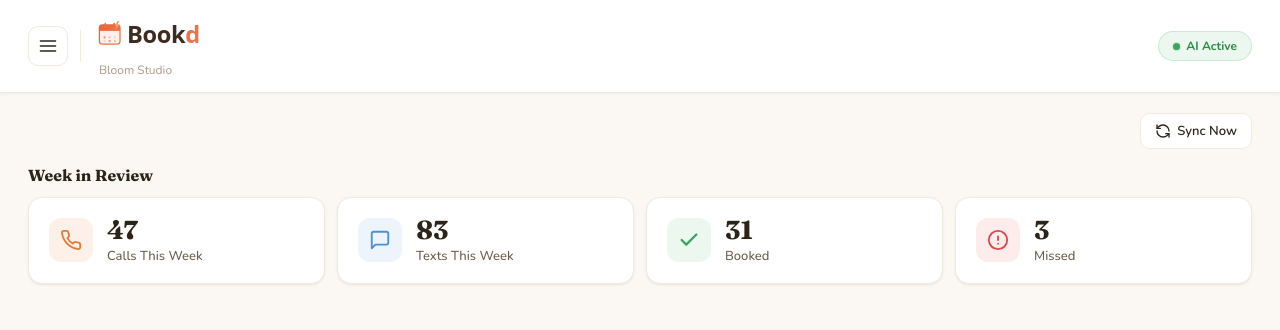
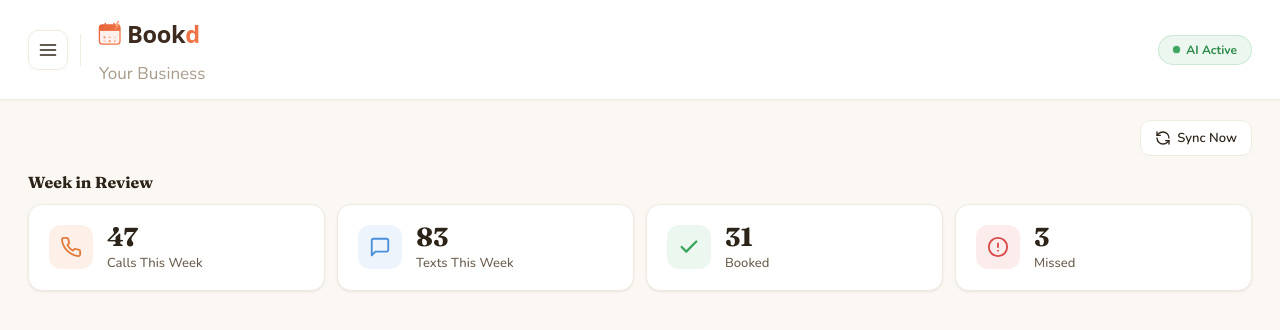
Before and after one commit to ArunimaV/bookd, a Next.js app: page /agent in a window 1280 px wide. Shown: the top 330 px of the page. Built offline with nearby package versions, Linux system fonts and the light colour scheme; no server answers.

Commit message:
made the subheader show your own business name

```diff
--- a/dashboard.tsx
+++ b/dashboard.tsx
@@ -282,6 +282,7 @@ export default function App({ defaultTab = "calendar" }: AppProps): ReactNode {
           activeTab={activeTab}
           onTabChange={handleTabChange}
           onLogout={handleLogout}
+          businessName={business?.name}
         />
 
         {/* Main Content */}
--- a/dashboard/components/Header.tsx
+++ b/dashboard/components/Header.tsx
@@ -8,9 +8,10 @@ interface HeaderProps {
   activeTab: TabId;
   onTabChange: (tabId: TabId) => void;
   onLogout?: () => void;
+  businessName?: string;
 }
 
-export function Header({ tabs, activeTab, onTabChange, onLogout }: HeaderProps) {
+export function Header({ tabs, activeTab, onTabChange, onLogout, businessName }: HeaderProps) {
   const [menuOpen, setMenuOpen] = useState(false);
 
   useEffect(() => {
@@ -253,13 +254,13 @@ export function Header({ tabs, activeTab, onTabChange, onLogout }: HeaderProps)
             />
             <p
               style={{
-                fontSize: 12,
+                fontSize: 17,
                 color: C.textMuted,
                 margin: "4px 0 0 0",
-                marginLeft: "2px", // Move Bloom Studio text 2px to the right
+                marginLeft: "2px", // Move business name text 2px to the right
               }}
             >
-              Bloom Studio
+              {businessName || "Your Business"}
             </p>
           </div>
         </div>
```
